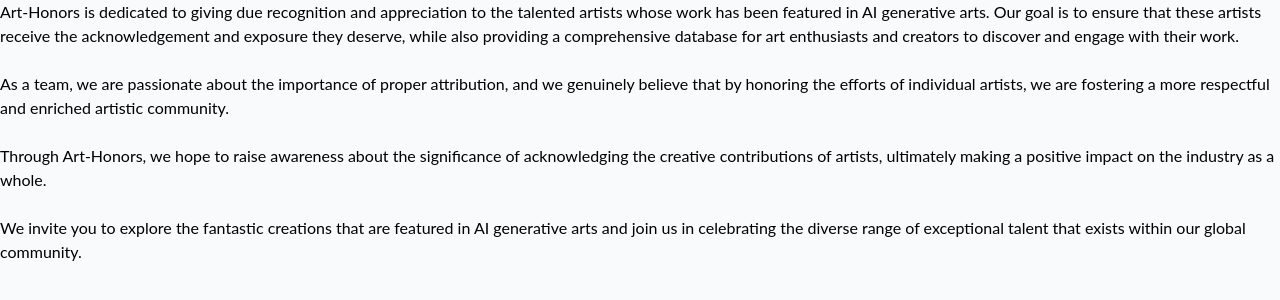
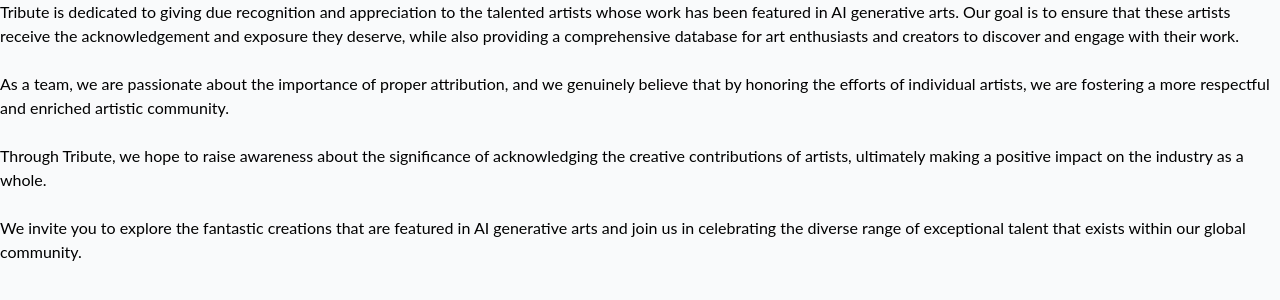
Before and after one commit to buryhuang/tribute, a Next.js app: page /common in a window 1280 px wide. Shown: the top 300 px of the page. Built offline with nearby package versions, Linux system fonts and the light colour scheme; no server answers.

Commit message:
update app name

```diff
--- a/pages/common.jsx
+++ b/pages/common.jsx
@@ -4,9 +4,9 @@
   return (
     <>
       <p>
-        Art-Honors is dedicated to giving due recognition and appreciation to
-        the talented artists whose work has been featured in AI generative arts.
-        Our goal is to ensure that these artists receive the acknowledgement and
+        Tribute is dedicated to giving due recognition and appreciation to the
+        talented artists whose work has been featured in AI generative arts. Our
+        goal is to ensure that these artists receive the acknowledgement and
         exposure they deserve, while also providing a comprehensive database for
         art enthusiasts and creators to discover and engage with their work.
       </p>
@@ -19,7 +19,7 @@
       </p>
       <br />
       <p>
-        Through Art-Honors, we hope to raise awareness about the significance of
+        Through Tribute, we hope to raise awareness about the significance of
         acknowledging the creative contributions of artists, ultimately making a
         positive impact on the industry as a whole.
       </p>
```
